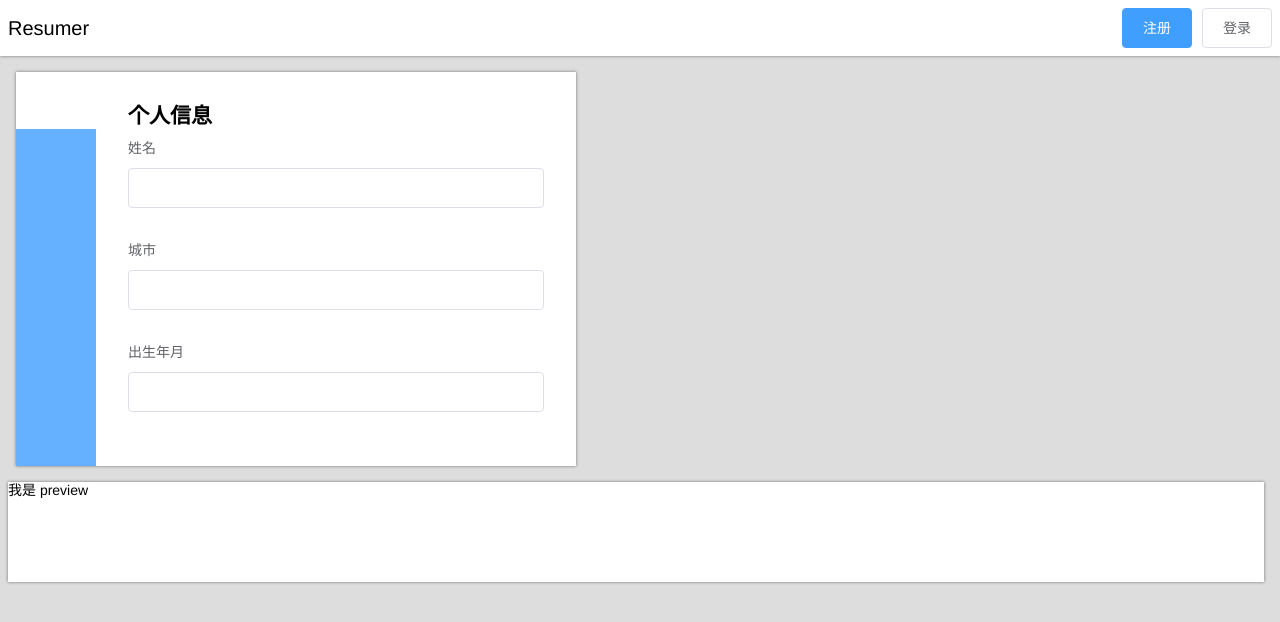
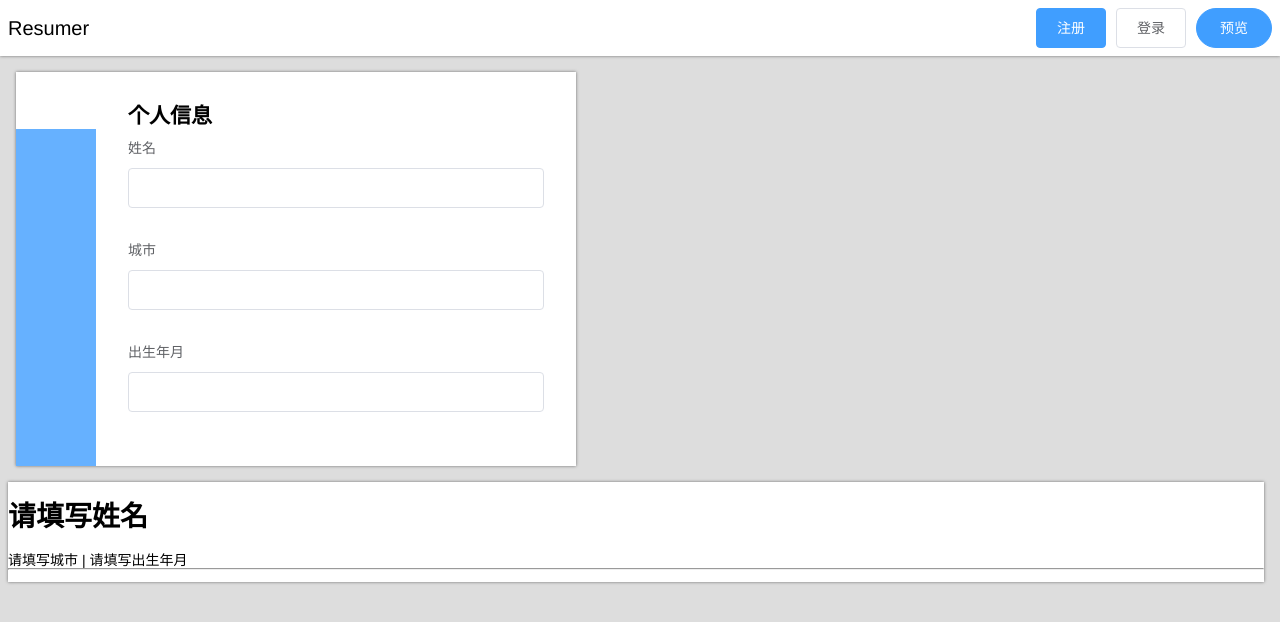
Before and after one commit to 1w1ng/vue-resume, a Vue app: page / in a window 1280 px wide. Shown: the top 622 px of the page. Built offline with nearby package versions, Linux system fonts and the light colour scheme.

Commit message:
添加预览功能

```diff
--- a/src/App.vue
+++ b/src/App.vue
@@ -1,10 +1,11 @@
 <template>
-  <div id="app">
-    <Topbar class="topbar"/>
+  <div id="app" v-bind:class="{previewMode:previewMode}">
+    <Topbar class="topbar" v-on:preview="preview"/>
     <main>
-      <Editor class="editor"/>
-      <Preview class="preview"/>
+      <Editor v-bind:resume="resume" class="editor"/>
+      <Preview v-bind:resume="resume" class="preview"/>
     </main>
+    <el-button type="danger" id="exitPreview" v-on:click="exitPreview">退出预览</el-button>
   </div>
 </template>
 
@@ -13,8 +14,51 @@
   import Editor from './components/Editor'
   import Preview from './components/Preview'
   export default {
+    data(){
+      return{
+        previewMode:false,
+        resume:{
+          profile:{
+            name:'',
+            city:'',
+            birth:''
+          },
+          workExperience:[
+            {company:'',content:''},
+          ],
+          educationBg:[
+            {school:'',duration:'',degree:''}
+          ],
+          skills:[
+            {name:'',content:''}
+          ],
+          projects:[
+            {name:'',content:''}
+          ],
+          contacts:{
+            qq:'',
+            wechat:'',
+            email:'',
+            phone:''
+          }
+        }
+      }
+    },
+    methods:{
+      preview(){
+        this.previewMode = true
+      },
+      exitPreview(){
+        this.previewMode = false
+      }
+    },
     components: {
       Topbar,Editor,Preview
+    },
+    created(){
+      this.$on('preview',() => {
+        alert('你在秀尼玛呢')
+      })
     }
   }
 </script>
@@ -49,7 +93,7 @@ main{
     margin:16px 8px 16px 16px;
     background: #fff;
 		box-shadow: 0 0 3px hsla(0,0,0,0.5);
-		overflow: auto;
+		overflow: hidden;
   }
   > .preview{
     flex: 1;
@@ -59,4 +103,23 @@ main{
 		overflow: hidden;
   }
 }
+.previewMode > #topbar{
+  display: none;
+}
+.previewMode #editor{
+  display: none;
+}
+.previewMode #preview{
+  max-width:800px;
+  margin:16px auto;
+}
+#exitPreview{
+  display: none;
+}
+.previewMode #exitPreview{
+  display: inline-block;
+  position: fixed;
+  right: 16px;
+  bottom: 16px;
+}
 </style>
--- a/src/components/Editor.vue
+++ b/src/components/Editor.vue
@@ -11,34 +11,34 @@
 		</nav>
 		<ol class="panes">
 			<li v-bind:class="{active: currentTab === 0}">
-				<ProfileEditor v-bind:profile="profile"/>
+				<ProfileEditor v-bind:profile="resume.profile"/>
 			</li>
 			<li v-bind:class="{active: currentTab === 1}">
-				<ArrayEditor v-bind:items="workExperience" v-bind:labels="{company:'公司',content:'工作内容'}" title="工作经历"/>
+				<ArrayEditor v-bind:items="resume.workExperience" v-bind:labels="{company:'公司',content:'工作内容'}" title="工作经历"/>
 			</li>
 			<li v-bind:class="{active: currentTab === 2}">
-				<ArrayEditor v-bind:items="educationBg" v-bind:labels="{school:'学校',duration:'时间',degree:'学位'}" title="教育背景"/>
+				<ArrayEditor v-bind:items="resume.educationBg" v-bind:labels="{school:'学校',duration:'时间',degree:'学位'}" title="教育背景"/>
 			</li>
 			<li v-bind:class="{active: currentTab === 3}">
-				<ArrayEditor v-bind:items="skills" v-bind:labels="{name:'技能特长',content:'技能描述'}" title="技能清单"/>
+				<ArrayEditor v-bind:items="resume.skills" v-bind:labels="{name:'技能特长',content:'技能描述'}" title="技能清单"/>
 			</li>
 			<li v-bind:class="{active: currentTab === 4}">
-				<ArrayEditor v-bind:items="projects" v-bind:labels="{name:'项目名称',content:'项目描述'}" title="项目经验"/>
+				<ArrayEditor v-bind:items="resume.projects" v-bind:labels="{name:'项目名称',content:'项目描述'}" title="项目经验"/>
 			</li>
 			<li v-bind:class="{active: currentTab === 5}">
 				<h2>联系方式</h2>
 			  <el-form>
 		      <el-form-item label="QQ">
-			      <el-input v-model="contacts.qq"></el-input>
+			      <el-input v-model="resume.contacts.qq"></el-input>
 		      </el-form-item>
 		      <el-form-item label="微信">
-			      <el-input v-model="contacts.wechat"></el-input>
+			      <el-input v-model="resume.contacts.wechat"></el-input>
 		      </el-form-item>
 		      <el-form-item label="邮箱">
-			      <el-input v-model="contacts.email"></el-input>
+			      <el-input v-model="resume.contacts.email"></el-input>
 		      </el-form-item>
 					<el-form-item label="电话">
-			      <el-input v-model="contacts.phone"></el-input>
+			      <el-input v-model="resume.contacts.phone"></el-input>
 		      </el-form-item>
 	      </el-form>
 			</li>
@@ -51,6 +51,7 @@ import ProfileEditor from './ProfileEditor'
 import ArrayEditor from './ArrayEditor'
 export default {
 	components:{ ProfileEditor,ArrayEditor },
+	props:['resume'],
   data() {
     return {
       currentTab: 0,
--- a/src/components/Preview.vue
+++ b/src/components/Preview.vue
@@ -1,6 +1,26 @@
 <template>
   <div id="preview">
-      我是 preview
+    <h1>{{resume.profile.name || '请填写姓名'}}</h1>
+    <p>{{resume.profile.city || '请填写城市'}} | {{resume.profile.birth || '请填写出生年月'}}</p>
+    <hr>
+    <section v-if="filter(resume.projects).length > 0">
+      <h2>项目</h2>
+      <ul>
+        <li v-for="project in filter(resume.projects)">
+          {{project.name}}
+          {{project.content}}
+        </li>
+      </ul>
+    </section>
+    <section v-if="filter(resume.workExperience).length > 0">
+      <h2>工作经历</h2>
+      <ul>
+        <li v-for="work in filter(resume.workExperience)">
+          {{work.company}}
+          {{work.content}}
+        </li>
+      </ul>
+    </section>
   </div>
 </template>
 
@@ -9,3 +29,24 @@
     min-height:100px;
   }
 </style>
+
+<script>
+  export default {
+    props: ['resume'],
+    methods:{
+      filter(array){ //找出非空对象
+        return array.filter(item => !this.isEmpty(item))
+      },
+      isEmpty(object){ //只要有一个 value 不是falsy , 就返回 false
+        let empty = true
+        for(let key in object){
+          if(object[key]){
+            empty = false
+            break
+          }
+        }
+        return empty
+      }
+    }
+  }
+</script>
--- a/src/components/Topbar.vue
+++ b/src/components/Topbar.vue
@@ -6,6 +6,7 @@
     <div class="actions">
       <el-button type="primary">注册</el-button>
       <el-button>登录</el-button>
+      <el-button v-on:click="preview" type="primary" round>预览</el-button>
     </div>
   </div>
 </template>
@@ -19,3 +20,13 @@
     font-size:20px;
   }
 </style>
+
+<script>
+  export default {
+    methods:{
+      preview(){
+        this.$emit('preview')
+      }
+    }
+  }
+</script>
```
